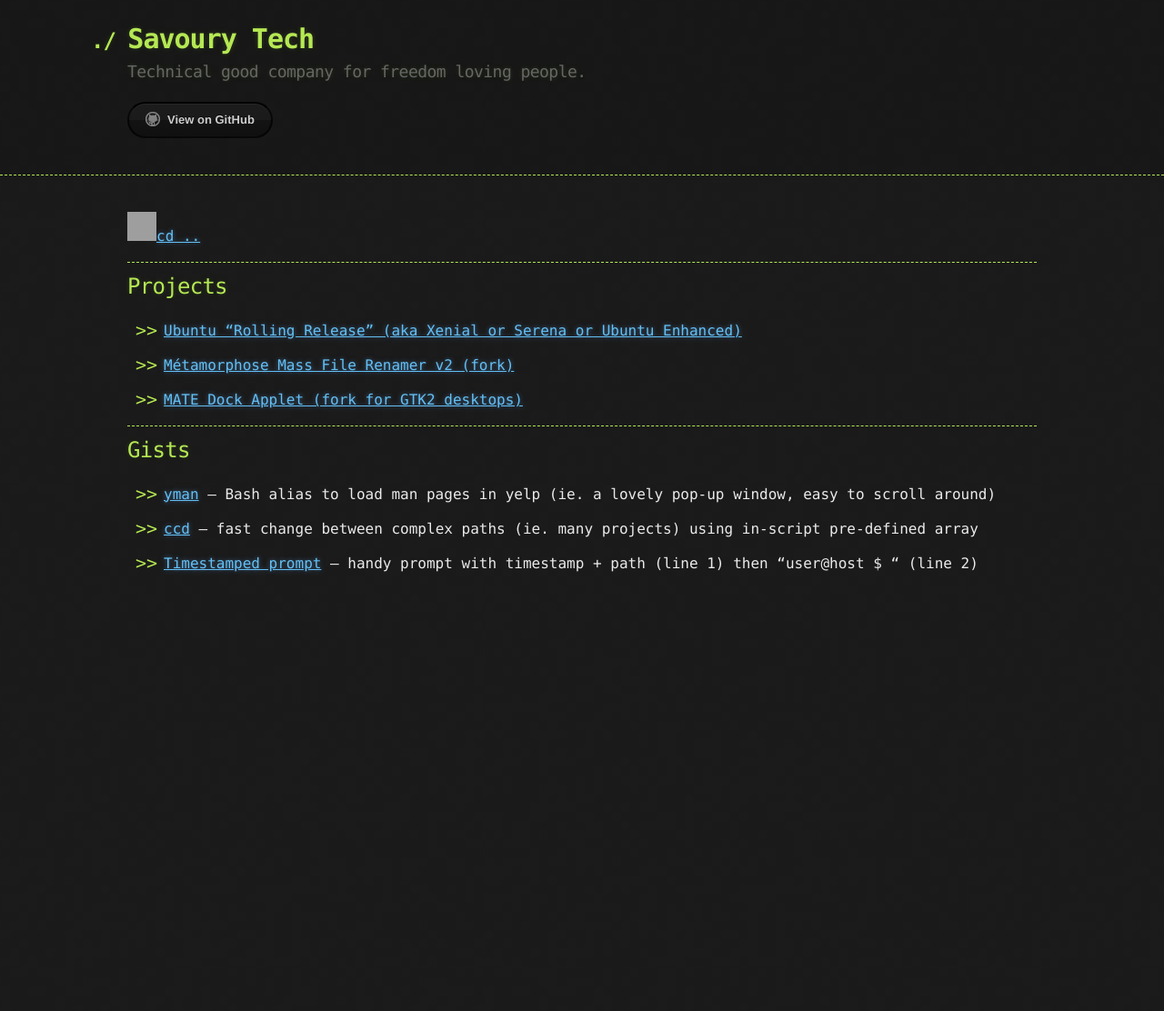
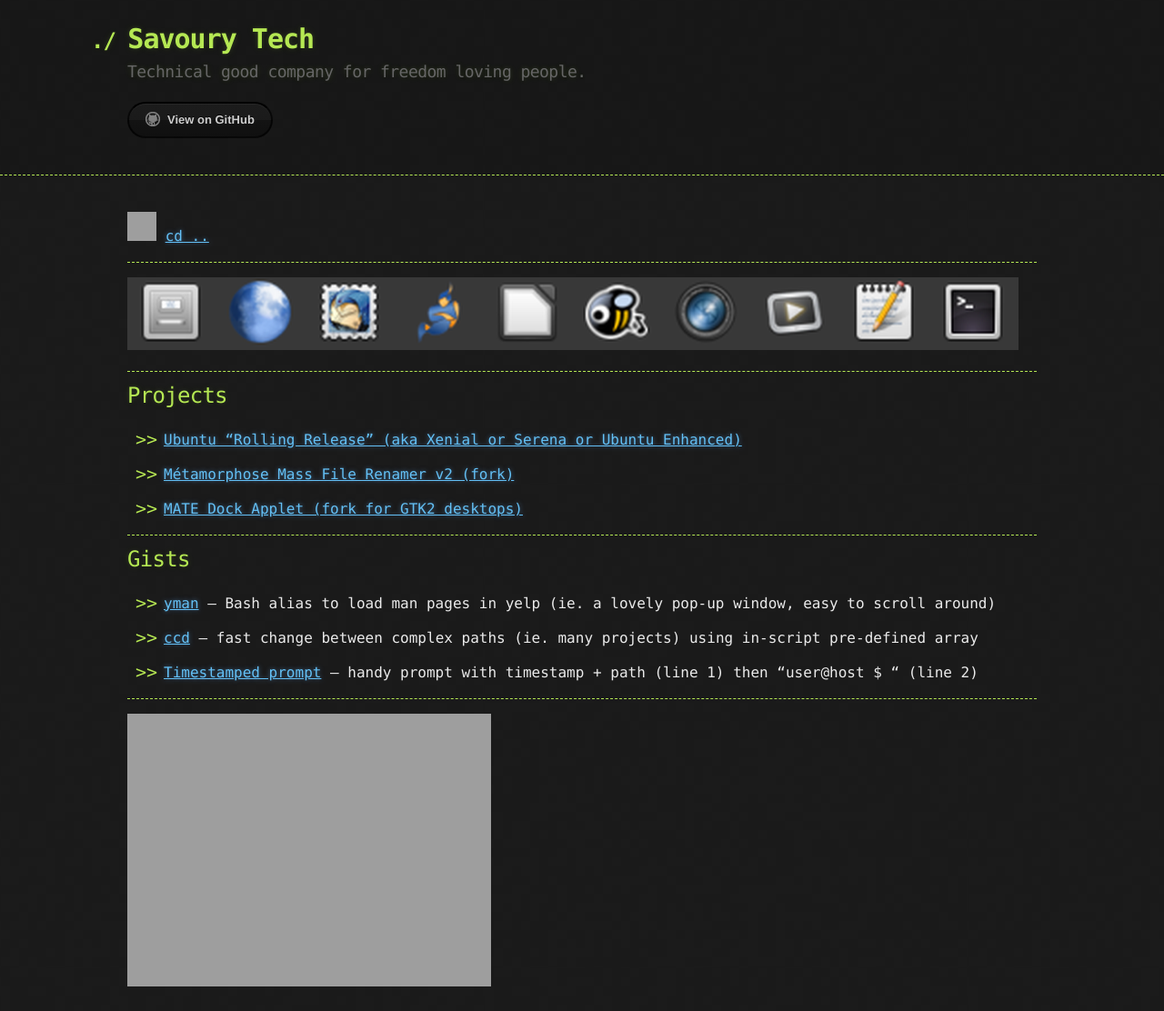
Before and after one commit to savoury1/savoury1.github.io, a Jekyll site: the page built from index.md, in a window 1280 px wide. Shown: the whole page at 91% size. Built offline with Jekyll 4.4.1, drawn with Linux system fonts in a browser that asks for light colours; before the commit the page ends 900 px from its top, so only the background shows below that; grey boxes are pictures that could not be loaded.

Commit message:
Add pictures with links

```diff
--- a/index.md
+++ b/index.md
@@ -5,7 +5,14 @@
 layout: default
 ---
 
-[<img src="https://avatars2.githubusercontent.com/u/43487468?s=32&v=4">](https://github.com/savoury1)[cd ..](https://github.com/savoury1)
+
+[<img src="https://avatars2.githubusercontent.com/u/43487468?s=32&v=4">](https://github.com/savoury1) [cd ..](https://github.com/savoury1)
+
+
+---
+
+
+[<img src="images/A-Tale-of-Dock.png">](https://savoury.tech.blog/2019/09/03/a-tale-of-dock/)
 
 
 ---
@@ -30,3 +37,9 @@
 * [ccd](https://gist.github.com/savoury1/7b73ec07ca12b79f4ce6ea57f8a81f8d) -- fast change between complex paths (ie. many projects) using in-script pre-defined array
 
 * [Timestamped prompt](https://gist.github.com/savoury1/5933e85fecd150da926e16b8d4996048) -- handy prompt with timestamp + path (line 1) then "user@host $ " (line 2)
+
+
+---
+
+
+[<img src="https://savoury1.github.io/ubuntu-rolling/images/Serena-Enhanced.png">](https://github.com/savoury1/ubuntu-rolling)
```
Also changed, not shown: images/A-Tale-of-Dock.png (added).
